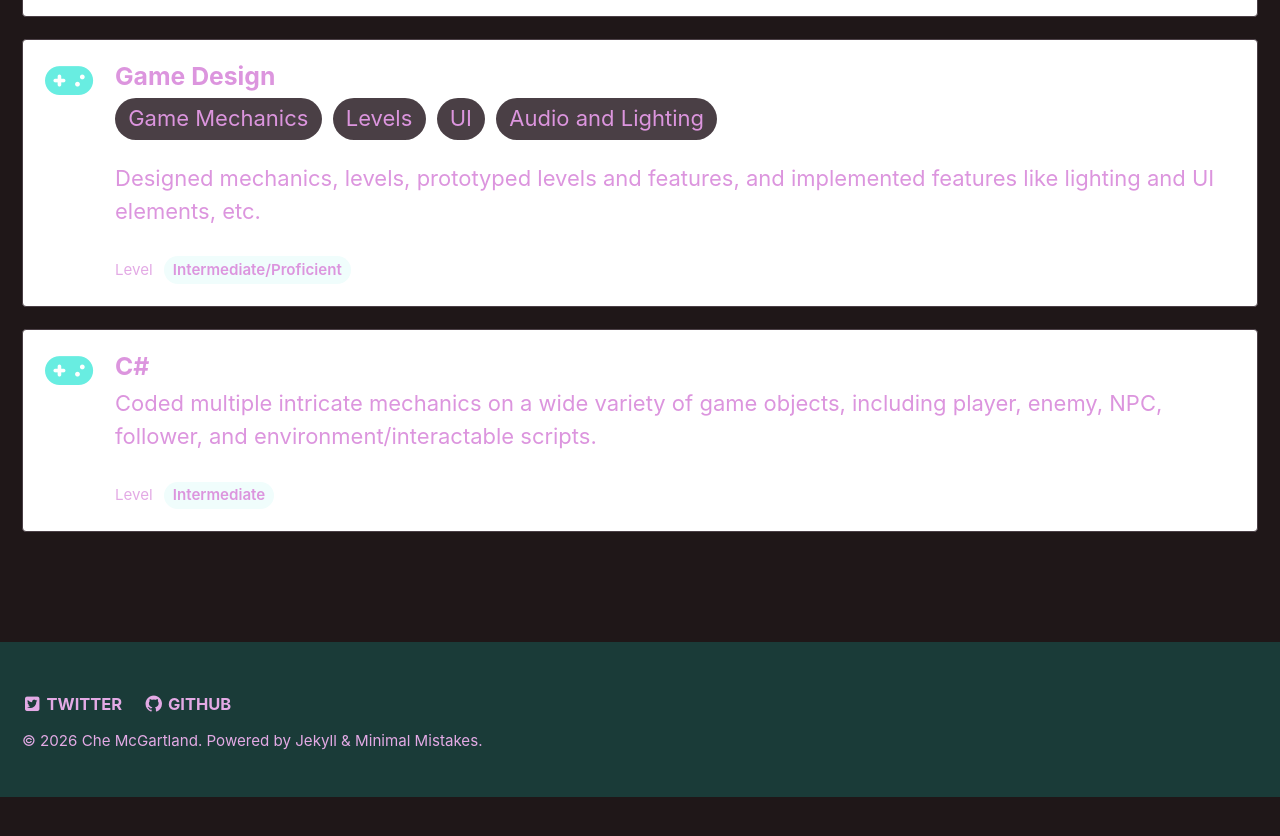
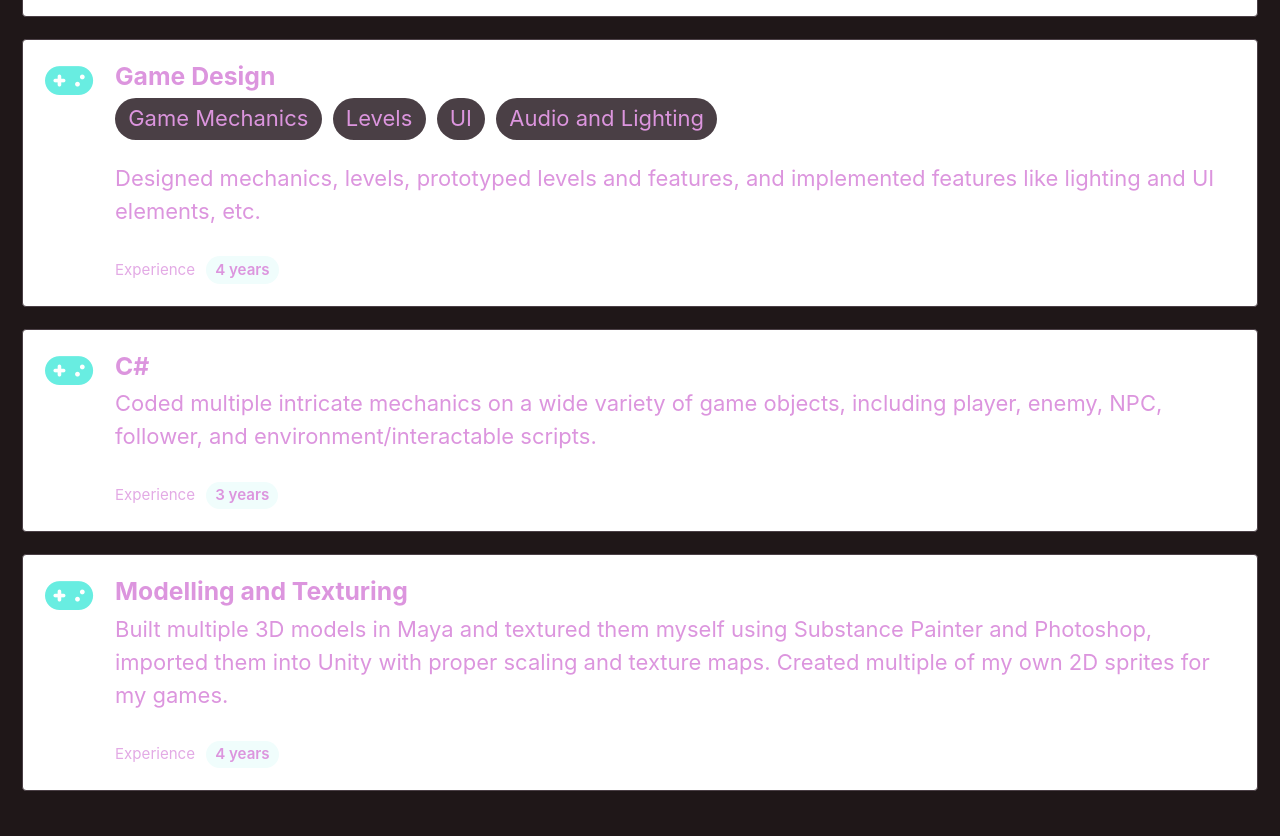
Before and after one commit to chemcg19/chemcg19.github.io, a Jekyll site: the page built from about-me.md, in a window 1280 px wide and 900 px high, scrolled down 504 px. Shown: the top 836 px of the window. Built offline with Jekyll 4.4.1, drawn with Linux system fonts in a browser that asks for light colours; before the commit the page ends 1301 px from its top, so only the background shows below that.

Commit message:
Update about-me.md

```diff
--- a/about-me.md
+++ b/about-me.md
@@ -13,10 +13,17 @@ skills:
     badges: ["Game Mechanics", "Levels", "UI", "Audio and Lighting"]
     text: "Designed mechanics, levels, prototyped levels and features, and implemented features like lighting and UI elements, etc."
     level_label: "Intermediate/Proficient"
+    years: 4
   - name: "C#"
     icon: "fas fa-fw fa-gamepad"
     text: "Coded multiple intricate mechanics on a wide variety of game objects, including player, enemy, NPC, follower, and environment/interactable scripts."
     level_label: "Intermediate"
+    years: 3
+  - name: "Modelling and Texturing"
+    icon: "fas fa-fw fa-gamepad"
+    text: "Built multiple 3D models in Maya and textured them myself using Substance Painter and Photoshop, imported them into Unity with proper scaling and texture maps. Created multiple of my own 2D sprites for my games."
+    level_label: "Beginner"
+    years: 4
 ---
 
 # About Me
```
